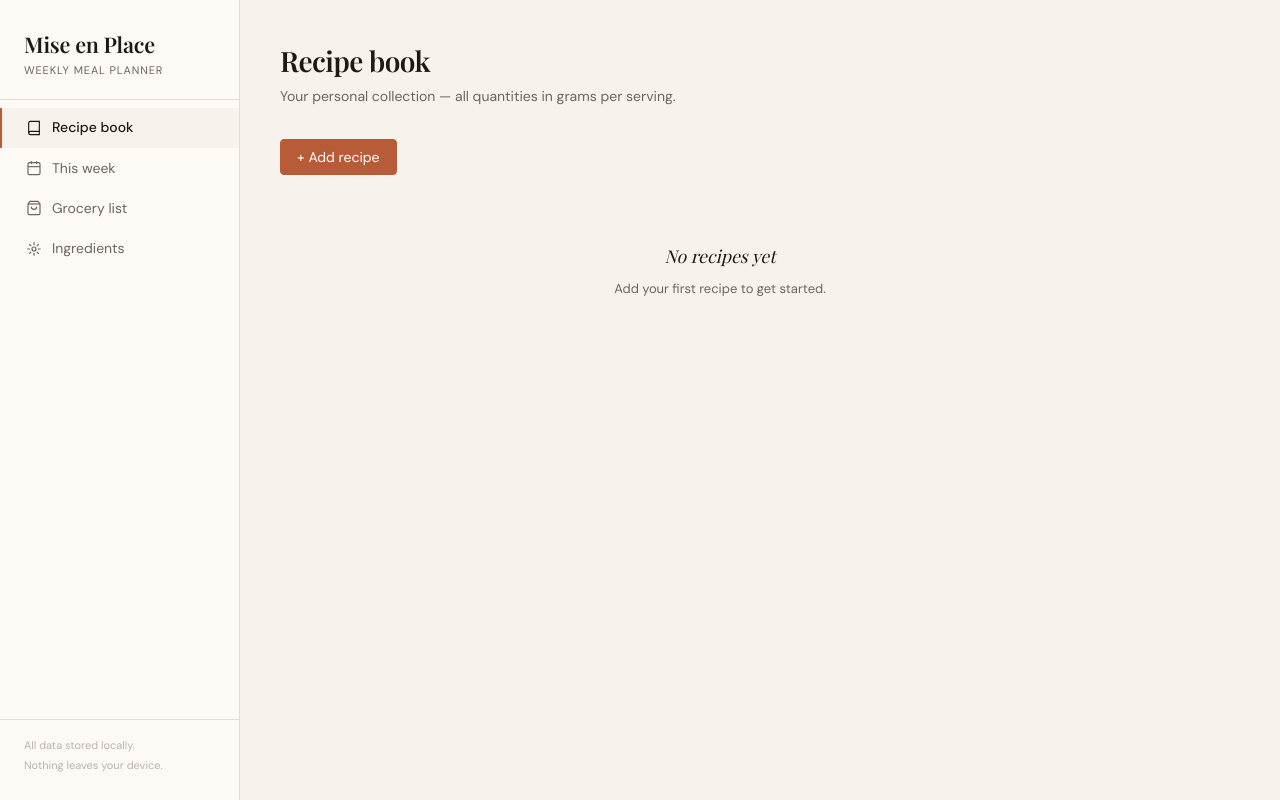
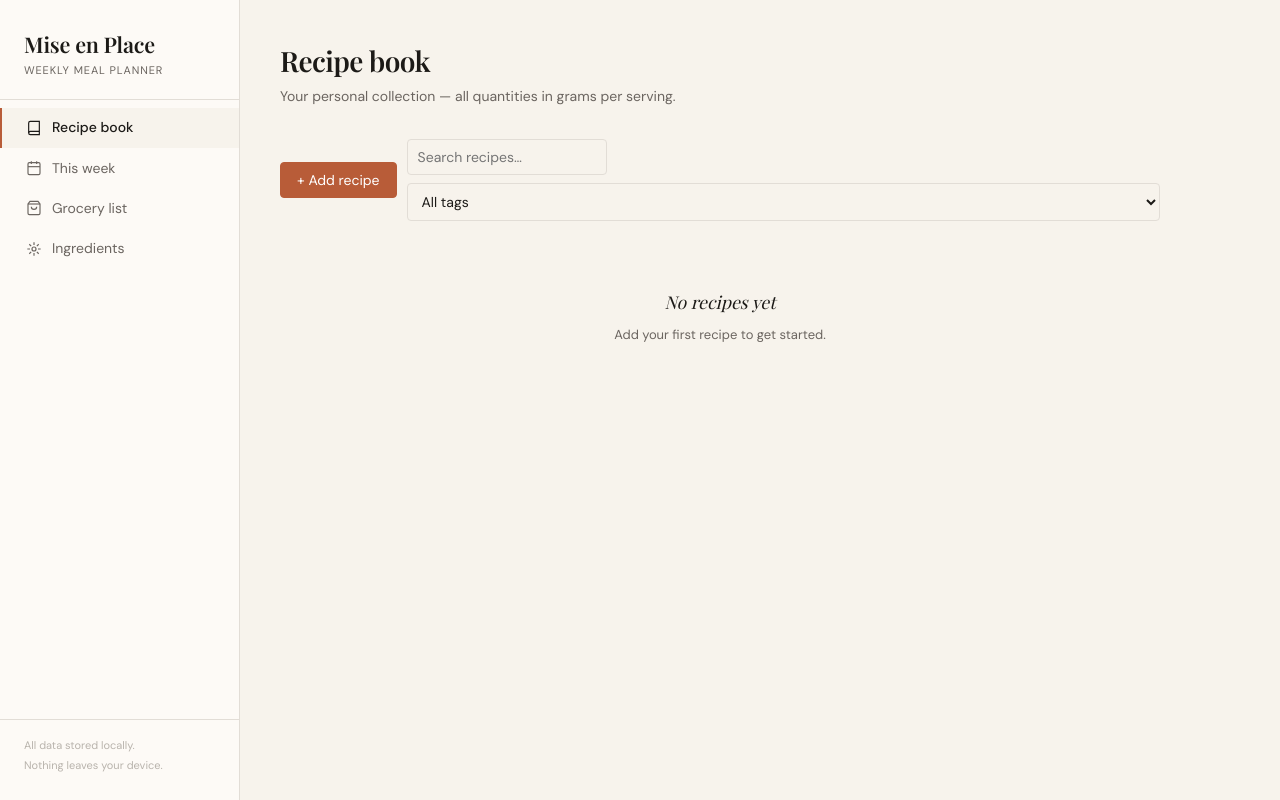
Before and after one commit to harryrios2/mealplanner, a Flask app: page / in a window 1280 px wide. Run offline with Flask 3, Linux system fonts and the light colour scheme; data comes from the database, SQL or seed files in the repository; data that the repository does not hold is empty; some web fonts are replaced.

Commit message:
Replace tag pills with search box + tag dropdown filter
Pills don't scale with many tags. Replace with:
- Text input: filters by recipe name or tag text as you type
- Dropdown: pick a specific tag from a select menu
Both filters apply together (AND logic).

Co-Authored-By: Claude Sonnet 4.6 <noreply@anthropic.com>

```diff
--- a/templates/index.html
+++ b/templates/index.html
@@ -86,10 +86,10 @@ body { font-family: var(--font-body); background: var(--cream); color: var(--ink
 .add-card { border: 1.5px dashed var(--border); border-radius: var(--radius-lg); padding: 1.1rem 1.25rem; cursor: pointer; display: flex; align-items: center; gap: 10px; color: var(--ink-muted); font-size: 14px; transition: all var(--transition); }
 .add-card:hover { border-color: var(--sage-mid); color: var(--sage); background: var(--sage-light); }
 
-.tag-filter { display: flex; gap: 6px; flex-wrap: wrap; align-items: center; }
-.tag-filter-pill { font-size: 12px; font-weight: 500; padding: 4px 12px; border-radius: 99px; border: 1.5px solid var(--border); background: var(--warm-white); color: var(--ink-muted); cursor: pointer; transition: all var(--transition); user-select: none; }
-.tag-filter-pill:hover { border-color: var(--sage-mid); color: var(--sage); }
-.tag-filter-pill.active { background: var(--sage); border-color: var(--sage); color: white; }
+.recipe-filters { display: flex; gap: 8px; align-items: center; flex: 1; flex-wrap: wrap; }
+.recipe-filters input[type=text] { width: 200px; }
+.recipe-filters select { padding: 8px 10px; border: 1px solid var(--border); border-radius: var(--radius); font-family: var(--font-body); font-size: 14px; background: var(--cream); color: var(--ink); outline: none; cursor: pointer; transition: border-color var(--transition); }
+.recipe-filters select:focus { border-color: var(--sage-mid); background: var(--warm-white); }
 
 /* Planner */
 .day-grid { display: flex; flex-direction: column; gap: 10px; }
@@ -246,7 +246,12 @@ textarea { resize: vertical; min-height: 60px; }
       </div>
       <div style="display:flex;align-items:center;gap:10px;flex-wrap:wrap;margin-bottom:1.25rem;">
         <button class="btn btn-primary" onclick="openRecipeModal()">+ Add recipe</button>
-        <div class="tag-filter" id="tag-filter"></div>
+        <div class="recipe-filters">
+          <input type="text" id="recipe-search" placeholder="Search recipes…" oninput="renderRecipes()" style="margin:0;">
+          <select id="recipe-tag-select" onchange="renderRecipes()" style="margin:0;">
+            <option value="">All tags</option>
+          </select>
+        </div>
       </div>
       <div class="recipe-grid" id="recipe-grid"></div>
     </div>
@@ -419,7 +424,6 @@ textarea { resize: vertical; min-height: 60px; }
 <script>
 // ── State ─────────────────────────────────────────────────────────────────────
 let recipes = [];
-let activeTagFilter = null;
 let ingredientDefs = [];
 let planEntries = [];
 let groceryItems = [];
@@ -600,7 +604,7 @@ async function loadRecipes() {
     const res = await apiFetch('/api/recipes');
     recipes = await res.json();
     await loadAllRecipeMacros();
-    renderTagFilter();
+    renderTagDropdown();
     renderRecipes();
   } catch (e) { flashError(e.message); }
 }
@@ -614,34 +618,32 @@ async function loadAllRecipeMacros() {
   }));
 }
 
-function renderTagFilter() {
+function renderTagDropdown() {
   const allTags = [...new Set(
     recipes.flatMap(r => r.tags ? r.tags.split(',').map(t => t.trim()).filter(Boolean) : [])
   )].sort();
-  const el = document.getElementById('tag-filter');
-  if (!allTags.length) { el.innerHTML = ''; return; }
-  el.innerHTML = allTags.map(t => `
-    <span class="tag-filter-pill ${activeTagFilter === t ? 'active' : ''}" onclick="setTagFilter(${JSON.stringify(t)})">${t}</span>
-  `).join('');
-}
-
-function setTagFilter(tag) {
-  activeTagFilter = activeTagFilter === tag ? null : tag;
-  renderTagFilter();
-  renderRecipes();
+  const sel = document.getElementById('recipe-tag-select');
+  const current = sel.value;
+  sel.innerHTML = '<option value="">All tags</option>' +
+    allTags.map(t => `<option value="${t}" ${t === current ? 'selected' : ''}>${t}</option>`).join('');
 }
 
 function renderRecipes() {
   const grid = document.getElementById('recipe-grid');
-  const visible = activeTagFilter
-    ? recipes.filter(r => r.tags && r.tags.split(',').map(t => t.trim()).includes(activeTagFilter))
-    : recipes;
+  const q = (document.getElementById('recipe-search').value || '').toLowerCase().trim();
+  const tag = document.getElementById('recipe-tag-select').value;
+  const visible = recipes.filter(r => {
+    const matchesSearch = !q || r.name.toLowerCase().includes(q) ||
+      (r.tags && r.tags.toLowerCase().includes(q));
+    const matchesTag = !tag || (r.tags && r.tags.split(',').map(t => t.trim()).includes(tag));
+    return matchesSearch && matchesTag;
+  });
   if (!recipes.length) {
     grid.innerHTML = `<div class="empty-state" style="grid-column:1/-1;"><p>No recipes yet</p><small>Add your first recipe to get started.</small></div>`;
     return;
   }
   if (!visible.length) {
-    grid.innerHTML = `<div class="empty-state" style="grid-column:1/-1;"><p>No recipes tagged "${activeTagFilter}"</p><small>Try a different tag or <span style="cursor:pointer;text-decoration:underline;" onclick="setTagFilter(null)">clear the filter</span>.</small></div>`;
+    grid.innerHTML = `<div class="empty-state" style="grid-column:1/-1;"><p>No recipes match</p><small>Try clearing the search or tag filter.</small></div>`;
     return;
   }
   grid.innerHTML = visible.map(r => {
```
